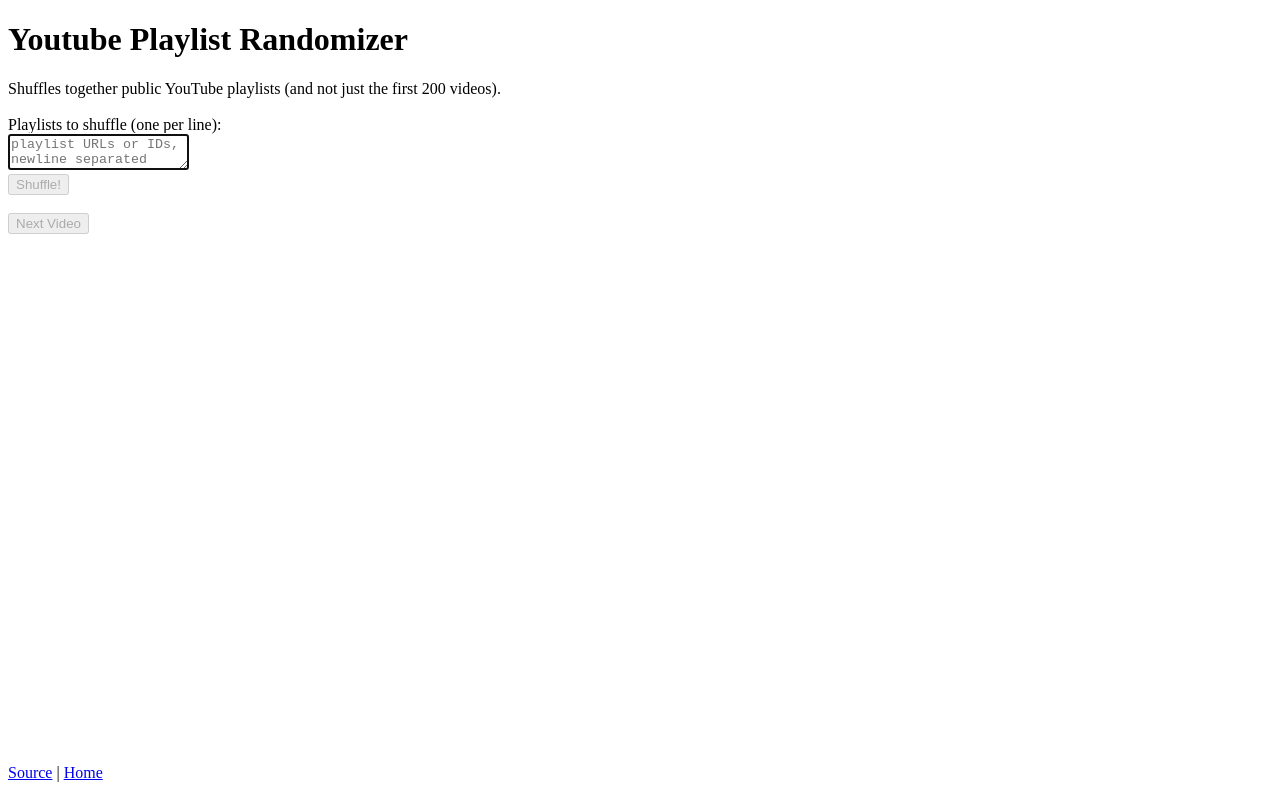
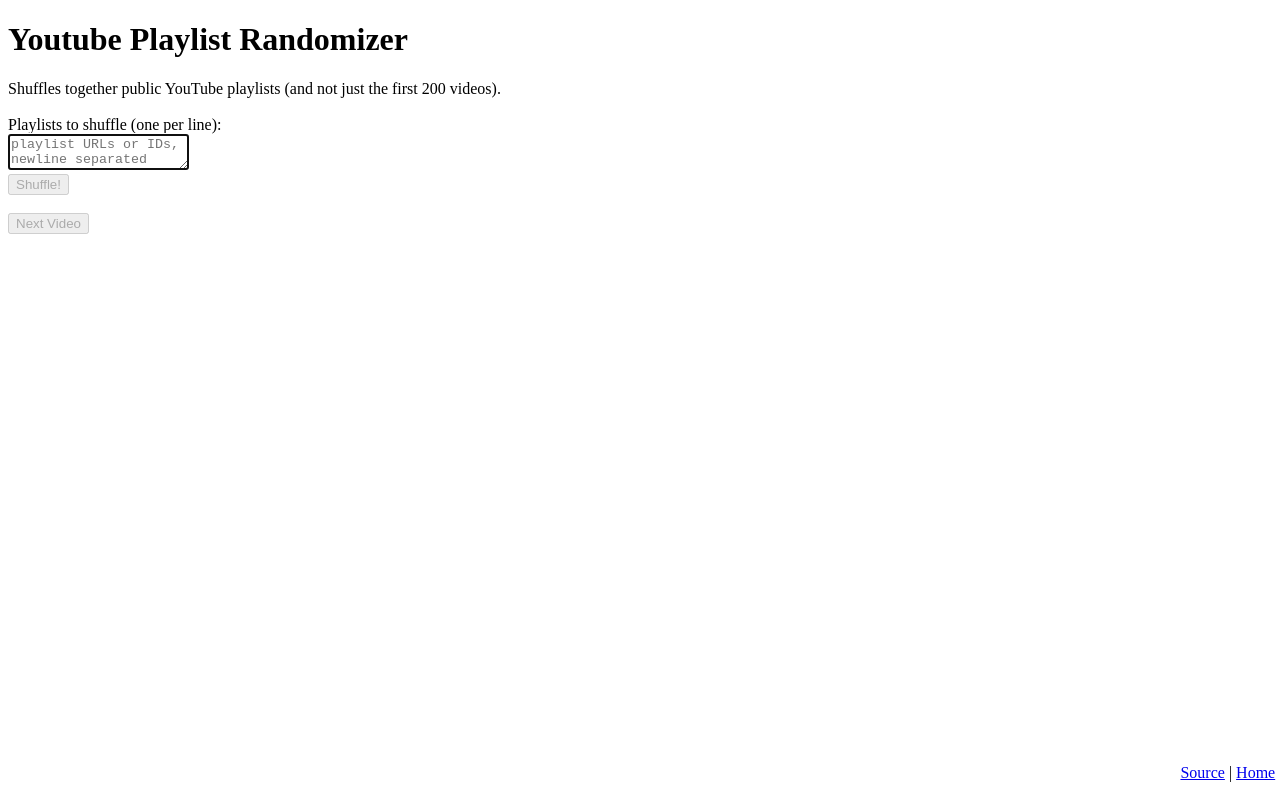
Before and after one commit to artemiswkearney/youtube-playlist-randomizer, a website: page index.html in a window 1280 px wide. Drawn offline with Linux system fonts and the light colour scheme; a script that the page names is missing.

Commit message:
move source and home links to right side

```diff
--- a/index.html
+++ b/index.html
@@ -24,8 +24,8 @@
 
 		<button type="button" id="next" name="next" disabled>Next Video</button>
 	</body>
-	<footer style="position: fixed; bottom: 0px;">
-		<a href="https://github.com/artemiswkearney/youtube-playlist-randomizer">Source</a> | <a href="https://artemiswkearney.github.io">Home</a>
+	<footer style="position: fixed; bottom: 0px; width: 99%; text-align: right;">
+		<a href="https://github.com/artemiswkearney/youtube-playlist-randomizer">Source</a> &vert; <a href="https://artemiswkearney.github.io">Home</a>
 		<br>
 		<br>
 	</footer>
```
